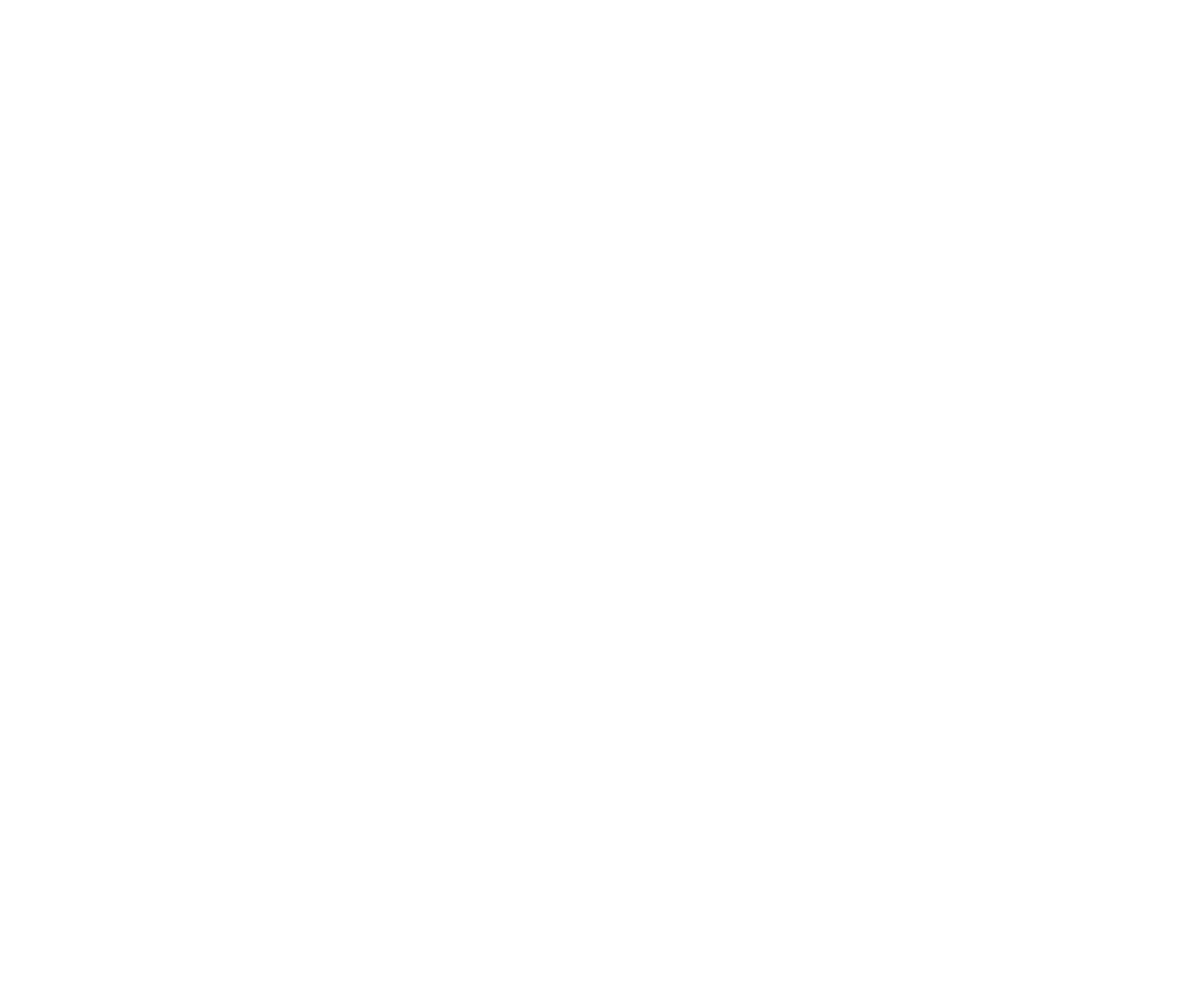
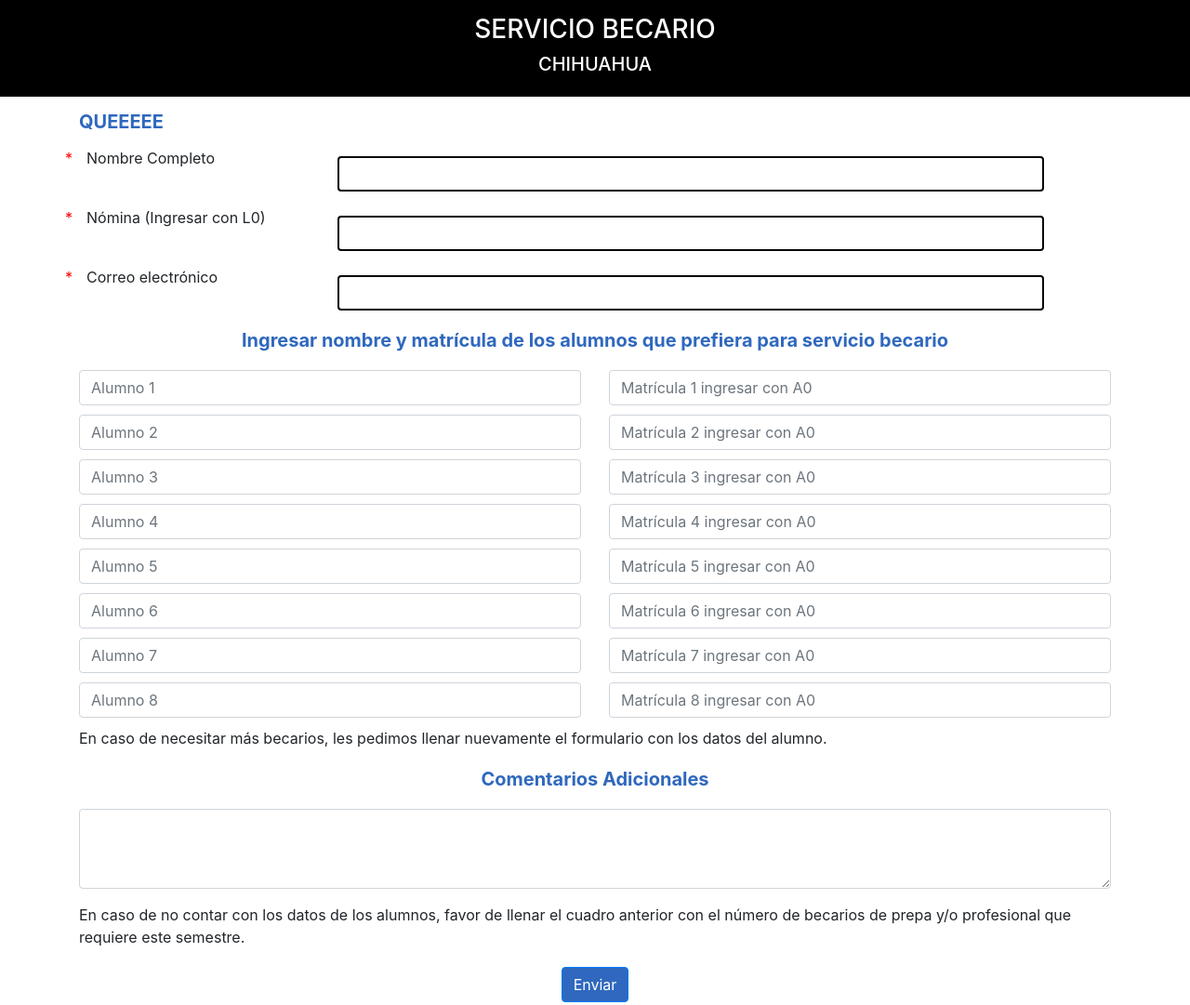
Before and after one commit to marianaevv/servbecario, a website: page public/formBecarios.html in a window 1280 px wide. Shown: the whole page at 93% size. Before the commit the page ends 800 px from the top, so only its background shows below. Drawn offline with nearby package versions, Linux system fonts and the light colour scheme.

Commit message:
alert modification

```diff
--- a/public/formBecarios.html
+++ b/public/formBecarios.html
@@ -0,0 +1,138 @@
+<!DOCTYPE html>
+<html lang="en">
+<head>
+    <meta charset="UTF-8">
+    <meta name="viewport" content="width=device-width, initial-scale=1.0">
+    <link rel="stylesheet" href="https://stackpath.bootstrapcdn.com/bootstrap/4.3.1/css/bootstrap.min.css" integrity="sha384-ggOyR0iXCbMQv3Xipma34MD+dH/1fQ784/j6cY/iJTQUOhcWr7x9JvoRxT2MZw1T" crossorigin="anonymous">
+    <link href="./css/FormBecarios.css" rel="stylesheet" type="text/css" />
+    <title>Página Principal</title>
+</head>
+<body>  <div class="titleServ">
+            <h3>SERVICIO BECARIO</h3>
+            <h5>CHIHUAHUA</h5>
+        </div>
+        <div class="container">
+    <div>
+
+        <h5 class="titleColab">QUEEEEE</h5>
+
+          <form >
+            <div class="form-group row">
+                <p class="dot">*</p><label class="col-sm-3" for="exampleInputPassword1">Nombre Completo</label>
+                <input  name="nombre" class="input inputgg form-control col-sm-8" type="text"   id="nombre" required>
+
+            </div>
+              <div class="form-group row">
+                <p class="dot">*</p><label class="col-sm-3" for="exampleInputPassword1">Nómina (Ingresar con L0)</label>
+                  <input  name="nomina" class="input inputgg form-control col-sm-8" type="text"   id="nomina"required >
+                </div>
+              <div class="form-group row">
+                <p class="dot">*</p><label class="col-sm-3" for="exampleInputEmail1">Correo electrónico</label>
+                <input type="email" class="form-control input inputgg col-sm-8"  name="correo" id="correo"required>
+            </div>
+            <h5 class="titleAlumnos"> Ingresar nombre y matrícula de los alumnos que prefiera para servicio becario </h5>
+
+            <div class="row al">
+                <div class="col">
+                  <input type="text" class="form-control" id="alumno1" placeholder="Alumno 1">
+                </div>
+                <div class="col">
+                  <input type="text" class="form-control" id="matricula1" placeholder="Matrícula 1 ingresar con A0">
+                </div>
+              </div>
+              <div class="row al">
+                <div class="col">
+                  <input type="text" class="form-control" id="alumno2" placeholder="Alumno 2">
+                </div>
+                <div class="col">
+                  <input type="text" class="form-control" id="matricula2" placeholder="Matrícula 2 ingresar con A0">
+                </div>
+              </div>
+              <div class="row al">
+                <div class="col">
+                  <input type="text" class="form-control" id="alumno3" placeholder="Alumno 3">
+                </div>
+                <div class="col">
+                  <input type="text" class="form-control" id="matricula3" placeholder="Matrícula 3 ingresar con A0">
+                </div>
+              </div>
+              <div class="row al">
+                <div class="col">
+                  <input type="text" class="form-control" id="alumno4" placeholder="Alumno 4">
+                </div>
+                <div class="col">
+                  <input type="text" class="form-control" id="matricula4" placeholder="Matrícula 4 ingresar con A0">
+                </div>
+              </div>
+              <div class="row al">
+                <div class="col">
+                  <input type="text" class="form-control" id="alumno5" placeholder="Alumno 5">
+                </div>
+                <div class="col">
+                  <input type="text" class="form-control" id="matricula5" placeholder="Matrícula 5 ingresar con A0">
+                </div>
+              </div>
+              <div class="row al">
+                <div class="col">
+                  <input type="text" class="form-control" id="alumno6" placeholder="Alumno 6">
+                </div>
+                <div class="col">
+                  <input type="text" class="form-control" id="matricula6" placeholder="Matrícula 6 ingresar con A0">
+                </div>
+              </div>
+              <div class="row al">
+                <div class="col">
+                  <input type="text" class="form-control" id="alumno7" placeholder="Alumno 7">
+                </div>
+                <div class="col">
+                  <input type="text" class="form-control" id="matricula7" placeholder="Matrícula 7 ingresar con A0">
+                </div>
+              </div>
+              <div class="row al">
+                <div class="col">
+                  <input type="text" class="form-control" id="alumno8" placeholder="Alumno 8">
+                </div>
+                <div class="col">
+                  <input type="text" class="form-control" id="matricula8" placeholder="Matrícula 8 ingresar con A0">
+                </div>
+              </div>
+              <p>En caso de necesitar más becarios, les pedimos llenar nuevamente el formulario con los datos del alumno.</p>
+              <h5 class="titleAlumnos">Comentarios Adicionales</h5>
+              <div class="form-group">
+                  <textarea class="form-control comentarios" id="exampleFormControlTextarea1" id="g" rows="3"></textarea>
+                </div>
+
+                <p>En caso de no contar con los datos de los alumnos, favor de llenar el cuadro anterior
+                  con el número de becarios de prepa y/o profesional que requiere este semestre.
+                </p>
+
+                <div class="btnDivEnviar">
+
+            <button class="btn btn-primary btnEnviar" type="submit">Enviar</button></div>
+          </form>
+
+          <script>
+          // Example starter JavaScript for disabling form submissions if there are invalid fields
+          (function() {
+            'use strict';
+            window.addEventListener('load', function() {
+              // Fetch all the forms we want to apply custom Bootstrap validation styles to
+              var forms = document.getElementsByClassName('needs-validation');
+              // Loop over them and prevent submission
+              var validation = Array.prototype.filter.call(forms, function(form) {
+                form.addEventListener('submit', function(event) {
+                  if (form.checkValidity() === false) {
+                    event.preventDefault();
+                    event.stopPropagation();
+                  }
+                  form.classList.add('was-validated');
+                }, false);
+              });
+            }, false);
+          })();
+          </script>
+    </div>
+</div></div>
+        <script src="./js/formBecarios.js"></script>
+</body>
+</html>
--- a/public/js/formBecarios.js
+++ b/public/js/formBecarios.js
@@ -34,12 +34,13 @@ function enviarPreferencia (nombre, correo, nomina,alumno1, matricula1,alumno2,
         },
         body : JSON.stringify( solicitud )
     }
-    console.log(solicitud);
+
     fetch(urlCreate, settings)
     .then(response=>{
         if(response.ok){
-         alert("REGISTRO EXITOSO")
-            return response.json();
+
+            return  response.json();
+
         }
         return response.statusText;
     })
```
Also changed, not shown: public/index.html (+17 -1 lines).
